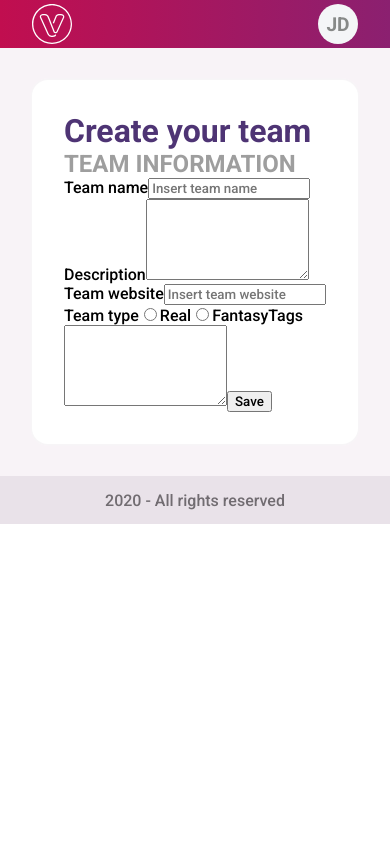
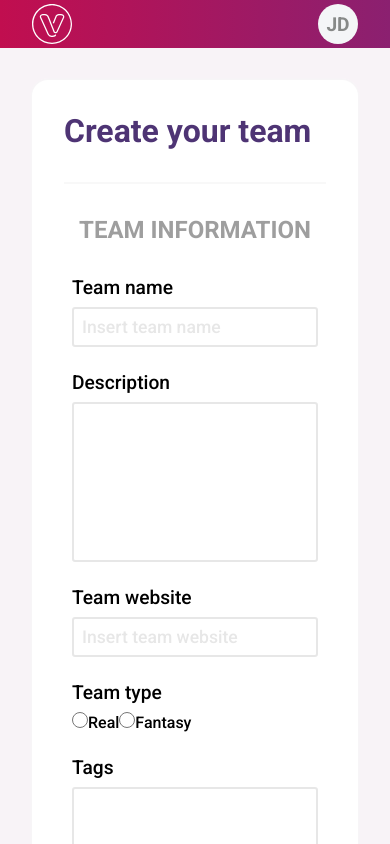
Before and after one commit to ErnanyGoncalves/venturus-football, a React (Create React App) app: page /new in a window 390 px wide. Shown: the top 844 px of the page. Built offline with nearby package versions, Linux system fonts and the light colour scheme.

Commit message:
Preparação da 1a pt do form + responsividade

```diff
--- a/src/App.css
+++ b/src/App.css
@@ -8,6 +8,7 @@
 h1, h2, h3, h4, p{
   margin:0px;
 }
+
 
 body{
   margin: 0px;
@@ -24,6 +25,7 @@ body{
 .subtitle{
   color:#9e9e9e;
   text-transform: uppercase;
+  text-align: center;
 }
 
 .container{
--- a/src/ManageTeam.js
+++ b/src/ManageTeam.js
@@ -1,5 +1,6 @@
 import React from 'react'
 import { useNavigate } from 'react-router';
+import styles from "./ManageTeam.module.css"
 
 const ManageTeam = () => {
 
@@ -15,7 +16,7 @@ const ManageTeam = () => {
     const [teamType, setTeamType] = React.useState("");
     const [tags, setTags] = React.useState("");
 
-    const handleSubmit = (ev) =>{
+    const handleSubmit = (ev) => {
         ev.preventDefault();
 
         navigate("/");
@@ -24,32 +25,45 @@ const ManageTeam = () => {
     return (
         <div className="panel">
             <h1 className="title">{mode === "new" ? "Create your team" : `Edit ${teamName} team`}</h1>
-            <form onSubmit={handleSubmit}>
+
+            <div className={styles.hr}></div>
+
+            <form className={styles.form} onSubmit={handleSubmit}>
                 <h2 className="subtitle">Team Information</h2>
-                <label htmlFor="name">Team name</label>
-                <input name="name" placeholder="Insert team name" onChange={({ target }) => setName(target.name)} value={name} type="text" />
-
-                <label htmlFor="description">Description</label>
-                <textarea id="description" value={description} rows="5" onChange={({ target }) => setDescription(target.description)} />
-
-                <label htmlFor="name">Team website</label>
-                <input name="website" placeholder="Insert team website" onChange={({ target }) => setWebsite(target.website)} value={website} type="text" />
-
-
-                <label>Team type</label>
-                <label>
-                    <input type="radio" value="real" checked={teamType === 'real'} onChange={({ target }) => setTeamType(target.teamType)} />
-                    Real
-                </label>
-                <label>
-                    <input type="radio" value="fantasy" checked={teamType === 'fantasy'} onChange={({ target }) => setTeamType(target.teamType)} />
-                    Fantasy
-                </label>
-
-                <label htmlFor="tags">Tags</label>
-                <textarea id="tags" value={tags} rows="5" onChange={({ target }) => setTags(target.tags)} />
-
-                <button>Save</button>
+                <div className={styles.form1}>
+                    <div className={styles.pt1}>
+                        <div className={styles.entry}>
+                            <label className={styles.label} htmlFor="name">Team name</label>
+                            <input className={styles.input} id="name" name="name" placeholder="Insert team name" onChange={({ target }) => setName(target.value)} value={name} type="text" />
+                        </div>
+                        <div className={styles.entry}>
+                            <label className={styles.label} htmlFor="description">Description</label>
+                            <textarea className={styles.tarea} id="description" value={description} rows="7" onChange={({ target }) => setDescription(target.value)} />
+                        </div>
+                    </div>
+                    <div className={styles.pt1}>
+                        <div className={styles.entry}>
+                            <label className={styles.label} htmlFor="website">Team website</label>
+                            <input className={styles.input} id="website" name="website" placeholder="Insert team website" onChange={({ target }) => setWebsite(target.value)} value={website} type="text" />
+                        </div>
+                        <div className={styles.entry}>
+                            <label className={styles.label} className={styles.label}>Team type</label>
+                            <label className={styles.rlabel}>
+                                <input className={styles.radio} type="radio" value="real" checked={teamType === 'real'} onChange={({ target }) => setTeamType(target.value)} />
+                                Real
+                            </label>
+                            <label className={styles.rlabel}>
+                                <input className={styles.radio} type="radio" value="fantasy" checked={teamType === 'fantasy'} onChange={({ target }) => setTeamType(target.value)} />
+                                Fantasy
+                            </label>
+                        </div>
+                        <div className={styles.entry}>
+                            <label className={styles.label} htmlFor="tags">Tags</label>
+                            <textarea className={styles.tarea} id="tags" value={tags} rows="3" onChange={({ target }) => setTags(target.value)} />
+                        </div>
+                    </div>
+                </div>
+                <button className={styles.saveBtn}>Save</button>
             </form>
         </div>
     )
--- /dev/null
+++ b/src/ManageTeam.module.css
@@ -0,0 +1,90 @@
+.form{
+    margin-top: 2rem;
+}
+
+.form1{
+    width: 100%;
+    display: flex;
+    justify-content: space-between;
+    flex-wrap: wrap;
+    padding: 4rem 7rem 0 7rem;
+}
+
+.hr{
+    margin-top: 2rem;
+    width: 100%;
+    height: 2px;
+    background-color: rgba(231, 231, 231, 0.3);
+}
+
+.pt1{
+    width: 48%;
+}
+
+.entry{
+    width: 100%;
+    margin-bottom: 1.5rem;
+}
+
+.label{
+    display: block;
+    margin-bottom: 0.5rem;
+    font-size: 1.2rem;
+}
+
+::-webkit-input-placeholder { /* Edge */
+    color: #e7e7e7;
+  }
+
+  :-ms-input-placeholder { /* Internet Explorer 10-11 */
+    color: #e7e7e7;
+  }
+
+  ::placeholder {
+    color: #e7e7e7;
+  }
+
+.input{
+    width: 100%;
+    display: block;
+    height: 2.5rem;
+    font-size: 1.1rem;
+    padding: 0.5rem;
+    border-radius: 0.2rem;
+    border: 2px solid #e7e7e7;
+}
+
+.tarea{
+    width: 100%;
+    display: block;
+    resize: none;
+    padding: 0.5rem;
+    border-radius: 0.2rem;
+    border: 2px solid #e7e7e7;
+    font-size: 1.1rem;
+}
+
+.input:focus, .tarea:focus{
+    outline: none;
+    border: 2px solid #a13a7c;
+}
+
+.radio{
+    margin: 0;
+    width: 1rem;
+    height: 1rem;
+    color: #a13a7c;
+}
+
+@media (max-width:40rem){
+    .form1{
+        width: 100%;
+        display: block;
+        padding: 2rem 0.5rem 0 0.5rem;
+    }
+
+    .pt1{
+        width: 100%;
+    }
+
+}
```
